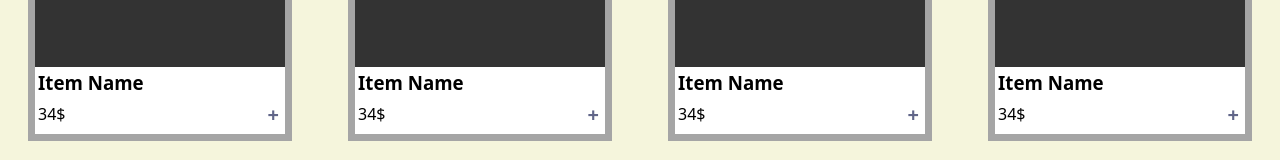
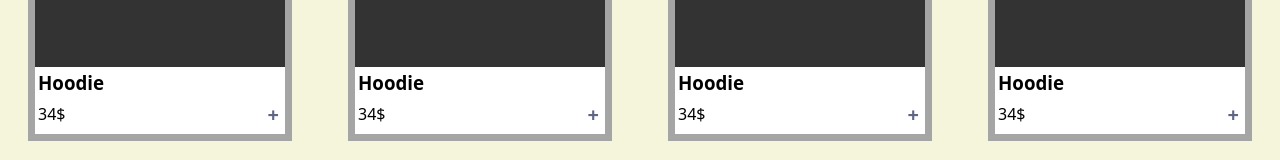
Before and after one commit to Hossam-Allam/online-store, a React (Vite) app: page /shop in a window 1280 px wide. Shown: the part 583-743 px from the top of the page. Built offline with nearby package versions, Linux system fonts and the light colour scheme.

Commit message:
add props to cards

```diff
--- a/src/Shop.jsx
+++ b/src/Shop.jsx
@@ -39,10 +39,10 @@ function Shop() {
                 </div>
 
                 <div className="items">
-                    <Card />
-                    <Card />
-                    <Card />
-                    <Card />
+                    <Card name="Hoodie" price={34} img="none" />
+                    <Card name="Hoodie" price={34} img="none" />
+                    <Card name="Hoodie" price={34} img="none" />
+                    <Card name="Hoodie" price={34} img="none" />
                 </div>
             </div>
             <Footer />
--- a/src/components/Card.jsx
+++ b/src/components/Card.jsx
@@ -1,11 +1,11 @@
-function Card() {
+function Card({ img, name, price }) {
     return (
         <div className="card">
             <div className="card-img">
             </div>
-            <h3 className="margin">Item Name</h3>
+            <h3 className="margin">{name}</h3>
             <div className="pricecart margin">
-                <div>34$</div>
+                <div>{price}$</div>
                 <div className="plus margin">+</div>
             </div>
         </div>
```
